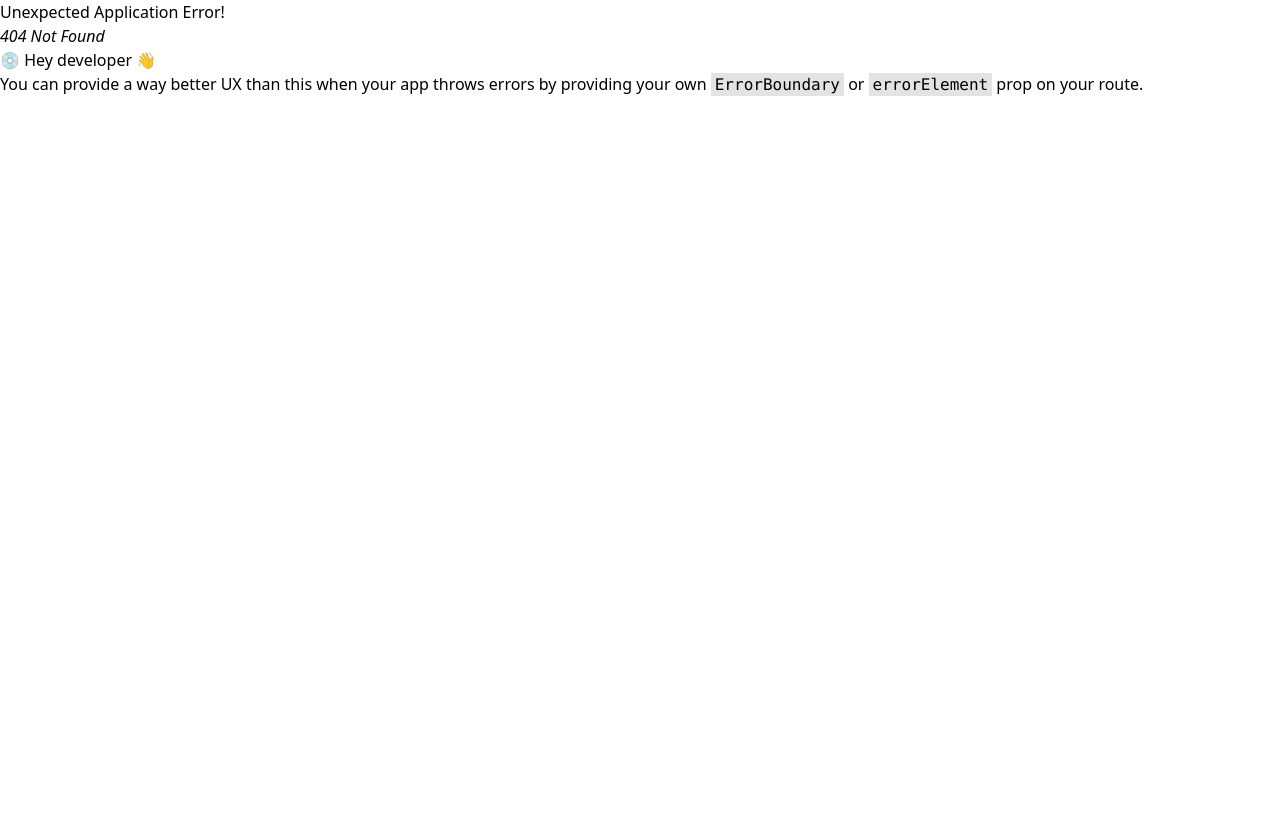
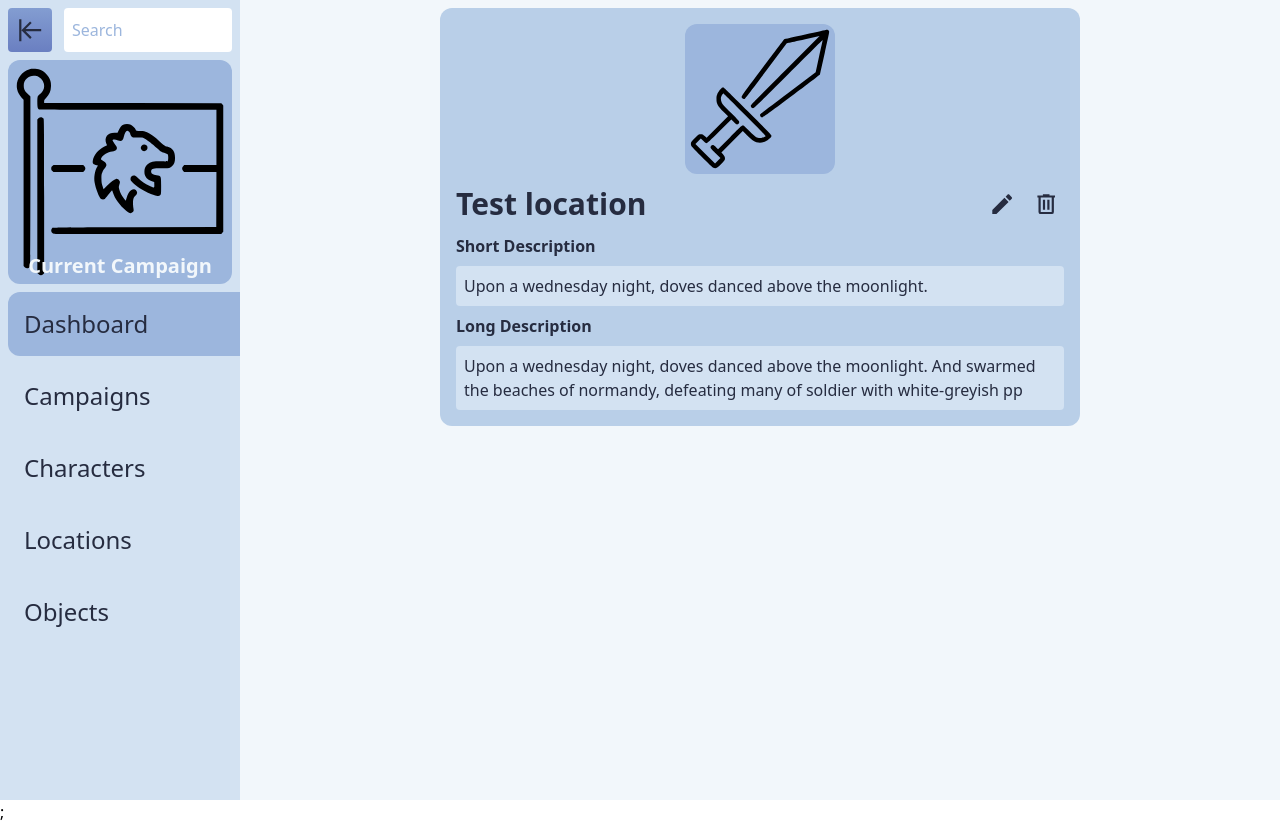
Before and after one commit to EndocrineMSc/pnp-frontend, a React (Vite) app: page /object in a window 1280 px wide. Before the commit this address had no page. Before the commit the page ends 800 px from the top, so only its background shows below. Built offline with nearby package versions, Linux system fonts and the light colour scheme.

Commit message:
feat: Add Detail Views for items and locations

```diff
--- /dev/null
+++ b/src/components/DetailView.jsx
@@ -0,0 +1,37 @@
+import DetailButton from "./basic-ui/DetailButton";
+
+/**Detail view component for Items and Locations, Campaigns and Characters are separate */
+const DetailView = ({ viewData, type }) => {
+  return (
+    <div className="flex justify-center items-start w-full h-screen p-2">
+      <div className="flex flex-col gap-3 p-4 bg-wgray-300 rounded-xl max-w-screen-sm">
+        <div className="flex justify-center items-start gap-10">
+          <img
+            className="w-[150px] aspect-square bg-wgray-400 rounded-xl"
+            src={viewData.image ? viewData.image : `./${type}.svg`}
+            alt="location"
+          />
+        </div>
+        <div className="flex justify-between">
+          <h2 className="text-3xl font-bold">{viewData.name}</h2>
+          <div className="flex gap-2">
+            <DetailButton type="edit" />
+            <DetailButton type="delete" />
+          </div>
+        </div>
+        <div className="flex flex-col w-full gap-2">
+          <h3 className="font-semibold">Short Description</h3>
+          <div className="bg-wgray-200 p-2 rounded">
+            {viewData.short_description}
+          </div>
+          <h3 className="font-semibold">Long Description</h3>
+          <div className="bg-wgray-200 p-2 rounded">
+            {viewData.long_description}
+          </div>
+        </div>
+      </div>
+    </div>
+  );
+};
+
+export default DetailView;
--- a/src/main.jsx
+++ b/src/main.jsx
@@ -6,10 +6,12 @@ import Login from "./routes/Login";
 import Notes from "./routes/Notes";
 import Campaigns from "./routes/Campaigns";
 import CampaignDetail from "./routes/CampaignDetail";
-import CharacterDetail from "./routes/CharacterDetail.jsx";
+import CharacterDetail from "./routes/CharacterDetail";
 import Characters from "./routes/Characters";
 import Locations from "./routes/Locations";
+import LocationDetail from "./routes/LocationDetail";
 import Items from "./routes/Items";
+import ItemDetail from "./routes/ItemDetail.jsx";
 import "./index.css";
 
 const router = createBrowserRouter([
@@ -24,7 +26,9 @@ const router = createBrowserRouter([
       { path: "characters", element: <Characters /> },
       { path: "character", element: <CharacterDetail /> },
       { path: "locations", element: <Locations /> },
+      { path: "location", element: <LocationDetail /> },
       { path: "objects", element: <Items /> },
+      { path: "object", element: <ItemDetail /> },
     ],
   },
 ]);
--- a/src/routes/CampaignDetail.jsx
+++ b/src/routes/CampaignDetail.jsx
@@ -51,11 +51,7 @@ const CampaignDetailView = ({ campaignId }) => {
           <div className="flex justify-center align-center w-full">
             <img
               className="w-[150px] aspect-square bg-wgray-400 rounded-xl"
-              src={
-                campaignData.image
-                  ? campaignData.image
-                  : "./public/campaign.svg"
-              }
+              src={campaignData.image ? campaignData.image : "./campaign.svg"}
               alt="campaign"
             />
           </div>
--- a/src/routes/CharacterDetail.jsx
+++ b/src/routes/CharacterDetail.jsx
@@ -58,9 +58,7 @@ const CharacterDetailView = () => {
             <img
               className="w-[150px] aspect-square bg-wgray-400 rounded-xl"
               src={
-                characterData.image
-                  ? characterData.image
-                  : "./public/character.svg"
+                characterData.image ? characterData.image : "./character.svg"
               }
               alt="character"
             />
--- a/src/routes/ItemDetail.jsx
+++ b/src/routes/ItemDetail.jsx
@@ -0,0 +1,58 @@
+import { useState, useEffect, useContext } from "react";
+import { ApiContext } from "../Contexts";
+import DetailView from "../components/DetailView";
+
+const ItemDetailView = () => {
+  const [itemData, setItemData] = useState(null);
+  const [isLoading, setIsLoading] = useState(true);
+  const apiContext = useContext(ApiContext);
+
+  /*
+  useEffect(() => {
+    const fetchCharacter = async () => {
+      let response = await fetch(
+        `https://pnp-packend.fly.dev/api/v1/${apiContext.itemId}`,
+      );
+      // try again after possible token refresh
+      if (response.status === 401) {
+        const newAccessToken = await response.json();
+        if (response.status === 200) {
+          localStorage.setItem("accessToken", "Bearer " + newAccessToken);
+          response = await fetch(
+            `https://pnp-packend.fly.dev/api/v1/${apiContext.itemId}`,
+          );
+        }
+      }
+
+      if (response.status === 200) {
+        const item = await response.json();
+        setItemData(item);
+        setIsLoading(false);
+      }
+    };
+    fetchCharacter();
+  }, [apiContext.itemId]);
+  */
+
+  //testing
+  useEffect(() => {
+    setItemData({
+      name: "Test location",
+      short_description:
+        "Upon a wednesday night, doves danced above the moonlight.",
+      long_description:
+        "Upon a wednesday night, doves danced above the moonlight. And swarmed the beaches of normandy, defeating many of soldier with white-greyish pp",
+      location: "Udersbrechter Brücke",
+      occupation: "Blacksmith",
+    });
+    setIsLoading(false);
+  }, []);
+
+  if (isLoading) {
+    return <></>;
+  } else {
+    return <DetailView type="object" viewData={itemData} />;
+  }
+};
+
+export default ItemDetailView;
--- a/src/routes/Items.jsx
+++ b/src/routes/Items.jsx
@@ -10,7 +10,7 @@ const testitems = [
 ];
 
 const Items = () => {
-  return <EntryCardLayout cards={testitems} type="item" title="Objects" />;
+  return <EntryCardLayout cards={testitems} type="object" title="Objects" />;
 };
 
 export default Items;
--- a/src/routes/LocationDetail.jsx
+++ b/src/routes/LocationDetail.jsx
@@ -0,0 +1,58 @@
+import { useState, useEffect, useContext } from "react";
+import { ApiContext } from "../Contexts";
+import DetailView from "../components/DetailView";
+
+const LocationDetailView = () => {
+  const [locationData, setLocationData] = useState(null);
+  const [isLoading, setIsLoading] = useState(true);
+  const apiContext = useContext(ApiContext);
+
+  /*
+  useEffect(() => {
+    const fetchCharacter = async () => {
+      let response = await fetch(
+        `https://pnp-packend.fly.dev/api/v1/${apiContext.locationId}`,
+      );
+      // try again after possible token refresh
+      if (response.status === 401) {
+        const newAccessToken = await response.json();
+        if (response.status === 200) {
+          localStorage.setItem("accessToken", "Bearer " + newAccessToken);
+          response = await fetch(
+            `https://pnp-packend.fly.dev/api/v1/${apiContext.locationId}`,
+          );
+        }
+      }
+
+      if (response.status === 200) {
+        const location = await response.json();
+        setLocationData(location);
+        setIsLoading(false);
+      }
+    };
+    fetchCharacter();
+  }, [apiContext.locationId]);
+  */
+
+  //testing
+  useEffect(() => {
+    setLocationData({
+      name: "Test location",
+      short_description:
+        "Upon a wednesday night, doves danced above the moonlight.",
+      long_description:
+        "Upon a wednesday night, doves danced above the moonlight. And swarmed the beaches of normandy, defeating many of soldier with white-greyish pp",
+      location: "Udersbrechter Brücke",
+      occupation: "Blacksmith",
+    });
+    setIsLoading(false);
+  }, []);
+
+  if (isLoading) {
+    return <></>;
+  } else {
+    return <DetailView type="location" viewData={locationData} />;
+  }
+};
+
+export default LocationDetailView;
```
Also changed, not shown: public/object.svg (renamed from public/item.svg).
